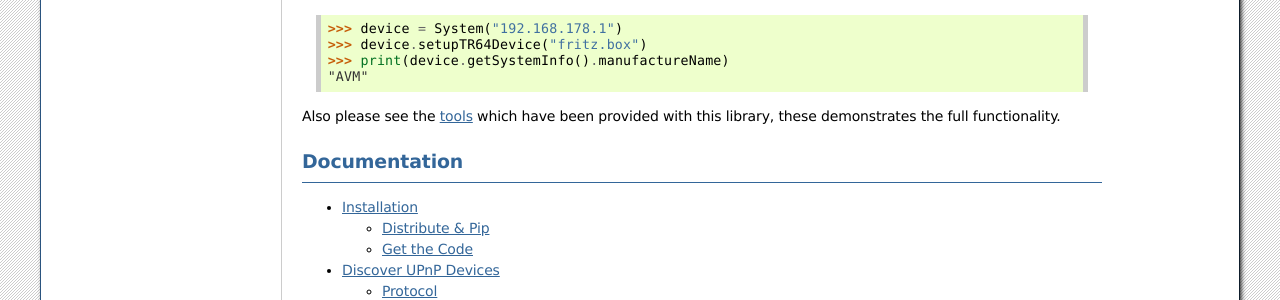
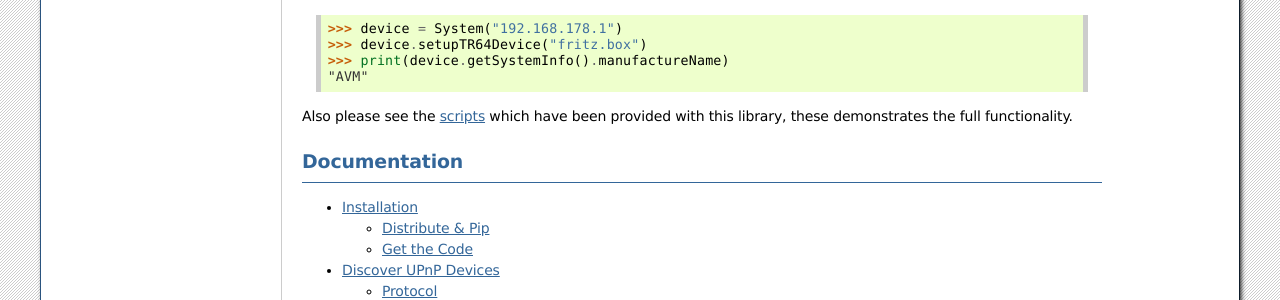
Before and after one commit to bpannier/simpletr64, a Sphinx documentation site: the page built from docs/index.rst, in a window 1280 px wide. Shown: the part 618-918 px from the top of the page. Built offline with Sphinx 7.4.7, drawn with Linux system fonts in a browser that asks for light colours.

Commit message:
Update documetation regarding moved scripts

```diff
--- a/docs/devices.rst
+++ b/docs/devices.rst
@@ -23,7 +23,7 @@ library.
 
     :meth:`~simpletr64.DeviceTR64.execute`
 
-    The tools which have been provided with this library shows good use of the full library.
+    The scripts which have been provided with this library shows good use of the full library.
 
     `Additional short explanation of the UPnP protocol <http://www.upnp-hacks.org/upnp.html>`_
 
--- a/docs/discover.rst
+++ b/docs/discover.rst
@@ -24,7 +24,7 @@ cases.
 
 .. seealso::
 
-    The tools which have been provided with this library shows good use of the full library.
+    The scripts which have been provided with this library shows good use of the full library.
 
     `Additional short explanation of the UPnP protocol <http://www.upnp-hacks.org/upnp.html>`_
 
--- a/docs/index.rst
+++ b/docs/index.rst
@@ -45,7 +45,7 @@ or even easier, execute:
     >>> print(device.getSystemInfo().manufactureName)
     "AVM"
 
-Also please see the `tools <https://github.com/bpannier/simpletr64/tree/master/simpletr64/tools>`_ which have been
+Also please see the `scripts <https://github.com/bpannier/simpletr64/tree/master/simpletr64/bin>`_ which have been
 provided with this library, these demonstrates the full functionality.
 
 Documentation
--- a/docs/tr64.rst
+++ b/docs/tr64.rst
@@ -62,7 +62,7 @@ send me the output of the following script execution:
 
 ::
 
-    > python tools/gather_device_upnp_info.py <name or IP of the device>
+    > simpletr64_deviceinfo <name or IP of the device>
 
 Please, send me the output via E-mail to: ``sourcecode@ka.ro``
 
```
